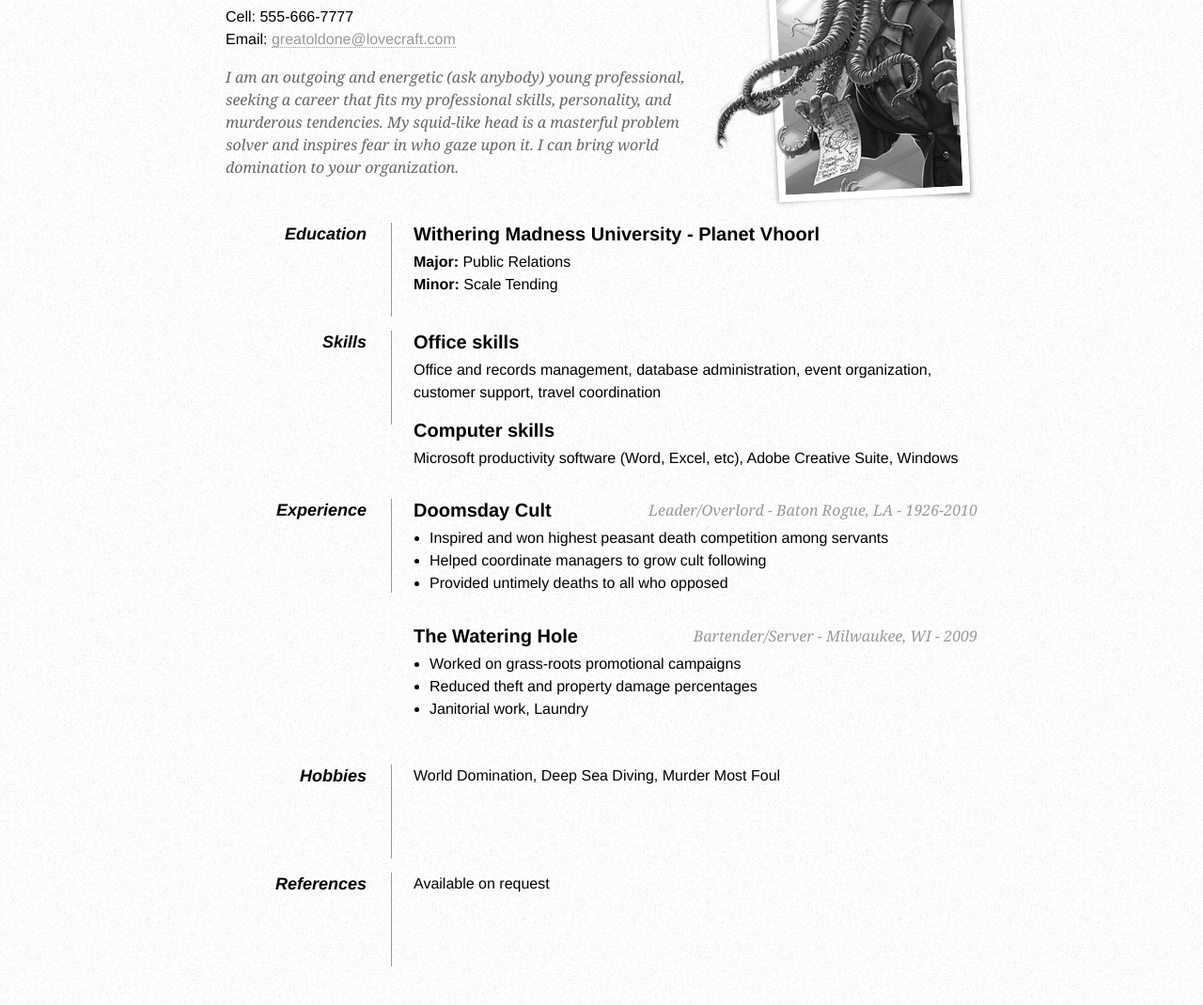
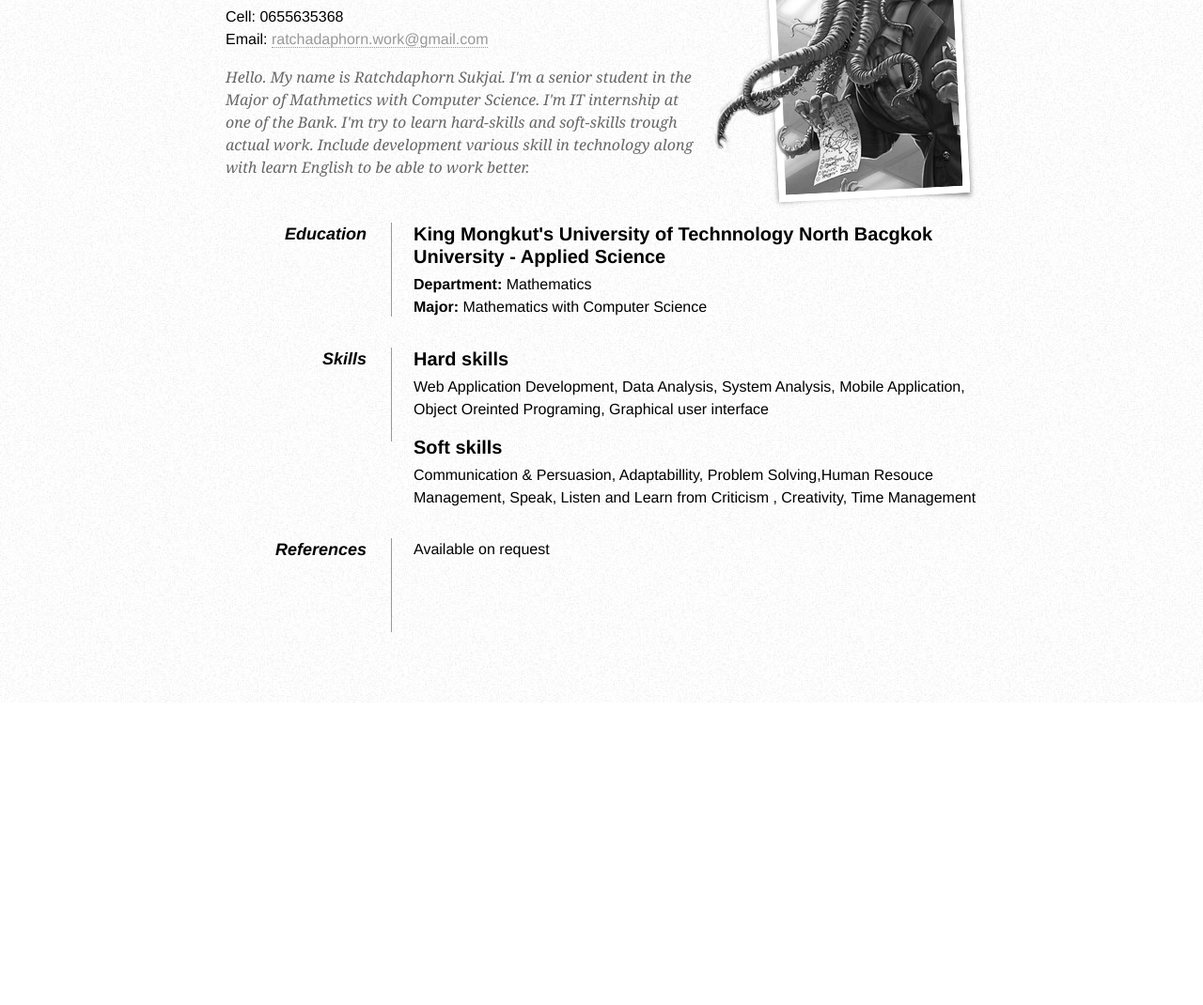
Before and after one commit to RatchadaphornS/ratchadaphornS, a plain HTML site: page index.html in a window 1280 px wide. Shown: the part 91-1161 px from the top of the page at 94% size. After the commit the page ends 839 px from the top, so only its background shows below. Drawn offline with Linux system fonts and the light colour scheme.

Commit message:
Update index.html

```diff
--- a/index.html
+++ b/index.html
@@ -6,7 +6,7 @@
 <head>
      <meta http-equiv="Content-Type" content="text/html; charset=utf-8"/>
 
-     <title>One Page Resume</title>
+     <title>Ratchadaphorn</title>
 
      <style type="text/css">
         * { margin: 0; padding: 0; }
@@ -39,20 +39,19 @@
 
             <!-- Microformats! -->
 
-            <h1 class="fn">C'thulhu</h1>
+            <h1 class="fn">Ratchadaphorn Sukjai</h1>
 
             <p>
-                Cell: <span class="tel">555-666-7777</span><br />
-                Email: <a class="email" href="mailto:greatoldone@lovecraft.com">greatoldone@lovecraft.com</a>
+                Cell: <span class="tel">0655635368</span><br />
+                Email: <a class="email" href="mailto:ratchadaphorn.work@gmail.com">ratchadaphorn.work@gmail.com</a>
             </p>
         </div>
 
         <div id="objective">
             <p>
-                I am an outgoing and energetic (ask anybody) young professional, seeking a
-                career that fits my professional skills, personality, and murderous tendencies.
-                My squid-like head is a masterful problem solver and inspires fear in who gaze upon it.
-                I can bring world domination to your organization.
+                Hello. My name is Ratchdaphorn Sukjai. I'm a senior student in the Major of Mathmetics with Computer Science. I'm IT internship at one of the Bank.
+                I'm try to learn hard-skills and soft-skills trough actual work. Include development various skill in technology along with learn English to be able to
+                work better.
             </p>
         </div>
 
@@ -63,45 +62,20 @@
 
             <dt>Education</dt>
             <dd>
-                <h2>Withering Madness University - Planet Vhoorl</h2>
-                <p><strong>Major:</strong> Public Relations<br />
-                   <strong>Minor:</strong> Scale Tending</p>
+                <h2>King Mongkut's University of Technnology North Bacgkok University - Applied Science</h2>
+                <p><strong>Department:</strong> Mathematics <br />
+                   <strong>Major:</strong> Mathematics with Computer Science</p>
             </dd>
 
             <dd class="clear"></dd>
 
             <dt>Skills</dt>
             <dd>
-                <h2>Office skills</h2>
-                <p>Office and records management, database administration, event organization, customer support, travel coordination</p>
-
-                <h2>Computer skills</h2>
-                <p>Microsoft productivity software (Word, Excel, etc), Adobe Creative Suite, Windows</p>
+                <h2>Hard skills</h2>
+                <p> Web Application Development, Data Analysis, System Analysis, Mobile Application, Object Oreinted Programing, Graphical user interface
+                <h2>Soft skills</h2>
+                <p>Communication & Persuasion, Adaptabillity, Problem Solving,Human Resouce Management, Speak, Listen and Learn from Criticism , Creativity, Time Management </p>
             </dd>
-
-            <dd class="clear"></dd>
-
-            <dt>Experience</dt>
-            <dd>
-                <h2>Doomsday Cult <span>Leader/Overlord - Baton Rogue, LA - 1926-2010</span></h2>
-                <ul>
-                    <li>Inspired and won highest peasant death competition among servants</li>
-                    <li>Helped coordinate managers to grow cult following</li>
-                    <li>Provided untimely deaths to all who opposed</li>
-                </ul>
-
-                <h2>The Watering Hole <span>Bartender/Server - Milwaukee, WI - 2009</span></h2>
-                <ul>
-                    <li>Worked on grass-roots promotional campaigns</li>
-                    <li>Reduced theft and property damage percentages</li>
-                    <li>Janitorial work, Laundry</li>
-                </ul>
-            </dd>
-
-            <dd class="clear"></dd>
-
-            <dt>Hobbies</dt>
-            <dd>World Domination, Deep Sea Diving, Murder Most Foul</dd>
 
             <dd class="clear"></dd>
 
```
